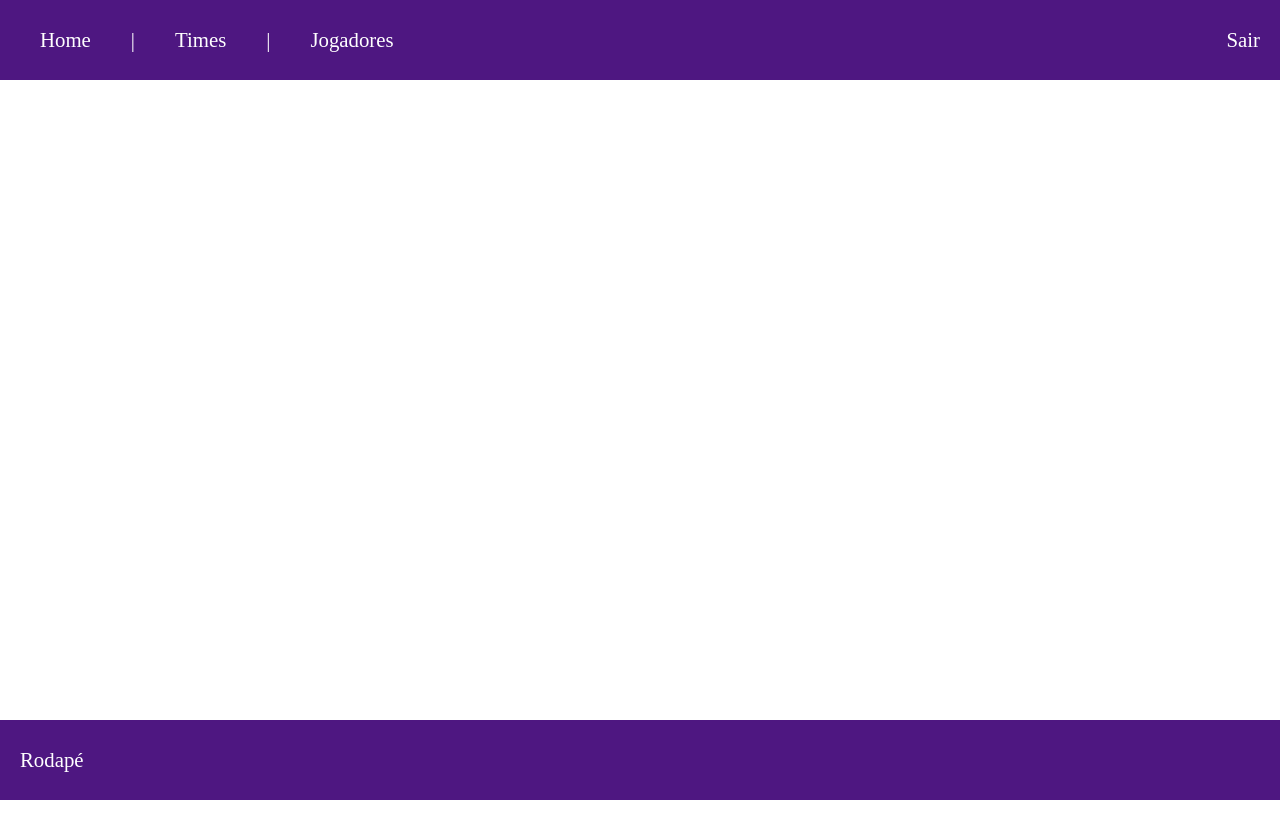
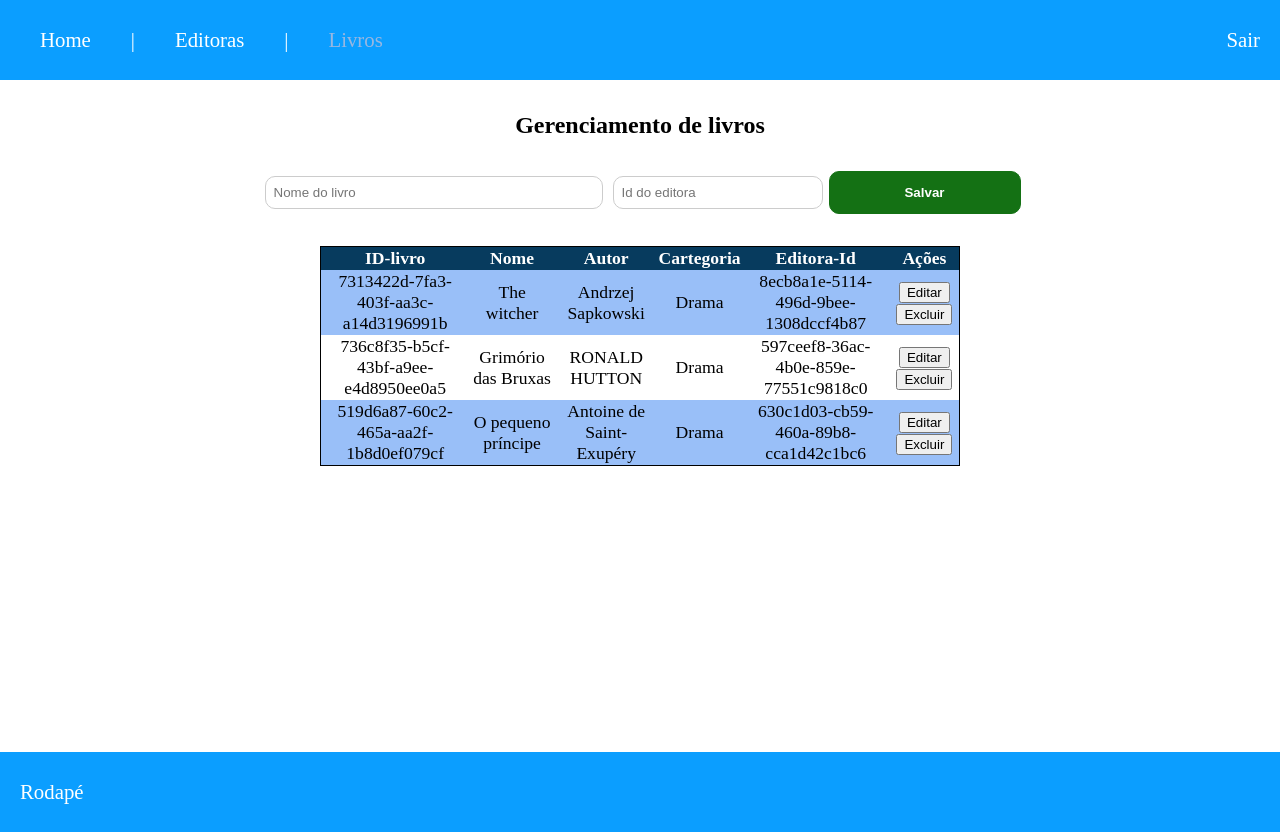
Before and after one commit to Ian-2INFO3/aula-bootcamp-teste, a Vue app: page /livros in a window 1280 px wide. Before the commit the page ends 800 px from the top, so only its background shows below. Built offline with nearby package versions, Linux system fonts and the light colour scheme.

Commit message:
livros projeto

```diff
--- a/index.html
+++ b/index.html
@@ -1,13 +1,16 @@
 <!DOCTYPE html>
 <html lang="pt-br">
+
 <head>
   <meta charset="UTF-8" />
   <link rel="icon" href="/favicon.ico" />
   <meta name="viewport" content="width=device-width, initial-scale=1.0" />
-    <title>Times Bootcamp</title>
+  <title>Gerenciamento Livraria</title>
 </head>
+
 <body>
   <div id="app"></div>
   <script type="module" src="/src/main.js"></script>
 </body>
+
 </html>
--- a/src/assets/base.css
+++ b/src/assets/base.css
@@ -35,7 +35,7 @@ header span {
 
 header {
   height: 10%;
-  background-color: rgb(78, 23, 129);
+  background-color: rgb(11, 158, 255);
   color: white;
   font-size: 1.3rem;
   display: flex;
@@ -51,7 +51,7 @@ header {
 
 footer {
   height: 10%;
-  background-color: rgba(78, 23, 129);
+  background-color: rgba(11, 158, 255);
   color: white;
   font-size: 1.3rem;
   display: flex;
@@ -85,7 +85,7 @@ footer {
   margin-left: 1px;
 }
 
-.list-times {
+.list-editoras {
   display: flex;
   justify-content: center;
 }
@@ -97,7 +97,7 @@ table {
   font-size: 1.1rem;
 }
 table thead {
-  background-color: rgb(42, 24, 98);
+  background-color: rgb(7, 59, 94);
   color: white;
   font-weight: bold;
 }
@@ -105,5 +105,5 @@ table tbody tr {
   text-align: center;
 }
 table tbody tr:nth-child(odd) {
-  background-color: rgb(213, 228, 250);
+  background-color: rgb(153, 191, 248);
 }
--- a/src/components/template/HeaderComp.vue
+++ b/src/components/template/HeaderComp.vue
@@ -3,9 +3,9 @@
     <div class="menu-esquerdo">
       <span> <RouterLink to="/">Home</RouterLink> </span>
       <span>|</span>
-      <span> <RouterLink to="/times">Times</RouterLink> </span>
+      <span> <RouterLink to="/editoras">Editoras</RouterLink> </span>
       <span>|</span>
-      <span> <RouterLink to="/jogadores">Jogadores</RouterLink> </span>
+      <span> <RouterLink to="/livros">Livros</RouterLink> </span>
     </div>
     <div class="menu-direito">
       <span>Sair</span>
--- a/src/router/index.js
+++ b/src/router/index.js
@@ -1,7 +1,4 @@
 import { createRouter, createWebHistory } from "vue-router";
-import HomeView from "../views/HomeView.vue";
-import TimesView from "../views/TimesView.vue";
-import JogadoresView from "../views/JogadoresView.vue";
 
 const router = createRouter({
   history: createWebHistory(import.meta.env.BASE_URL),
@@ -9,18 +6,18 @@ const router = createRouter({
     {
       path: "/",
       name: "home",
-      component: HomeView,
+      component: () => import("../views/HomeView.vue"),
     },
     {
-      path: "/jogadores",
-      name: "jogadores",
-      component: JogadoresView,
+      path: "/livros",
+      name: "livros",
+      component: () => import("../views/LivrosView.vue"),
     },
 
     {
-      path: "/times",
-      name: "times",
-      component: TimesView,
+      path: "/editoras",
+      name: "editoras",
+      component: () => import("../views/EditorasView.vue"),
     },
   ],
 });
--- /dev/null
+++ b/src/views/EditorasView.vue
@@ -0,0 +1,86 @@
+<script>
+import { v4 as uuidv4 } from "uuid";
+export default {
+  data() {
+    return {
+      editoras: [
+        {
+          id: "630c1d03-cb59-460a-89b8-cca1d42c1bc6",
+          nome: "Companhia das Letras",
+        },
+        { id: "597ceef8-36ac-4b0e-859e-77551c9818c0", nome: "Editora Rocco" },
+        {
+          id: "8ecb8a1e-5114-496d-9bee-1308dccf4b87",
+          nome: "Editora Arqueiro",
+        },
+      ],
+      nova_editora: "",
+    };
+  },
+  methods: {
+    salvar() {
+      if (this.nova_editora !== "") {
+        const novo_id = uuidv4();
+        this.editoras.push({
+          id: novo_id,
+          nome: this.nova_editora,
+        });
+        this.novo_editora = "";
+      }
+    },
+    excluir(editora) {
+      const indice = this.editoras.indexOf(editora);
+      this.editoras.splice(indice, 1);
+    },
+    editar(editora) {
+      const novo_nome = prompt("Editar Nome do editora");
+      if (novo_nome !== "") {
+        editora.nome = novo_nome;
+      }
+    },
+  },
+};
+</script>
+
+<template>
+  <div class="container">
+    <div class="title">
+      <h2>Gerenciamento de Editoras</h2>
+    </div>
+    <div class="form-input">
+      <input
+        @keyup.enter="salvar"
+        v-model="nova_editora"
+        type="text"
+        placeholder="Nome do editora"
+        class="input-maior"
+      />
+      <button @click="salvar">Adicionar</button>
+    </div>
+    <div class="list-editoras">
+      <table>
+        <thead>
+          <tr>
+            <th>ID-Editora</th>
+            <th>Nome</th>
+            <th>Ações</th>
+          </tr>
+        </thead>
+        <tbody>
+          <tr v-for="editora in editoras" :key="editora.id">
+            <td>
+              {{ editora.id }}
+            </td>
+            <td>
+              {{ editora.nome }}
+            </td>
+            <td>
+              <button @click="editar(editora)">Editar</button>
+              <button @click="excluir(editora)">Excluir</button>
+            </td>
+          </tr>
+        </tbody>
+      </table>
+    </div>
+  </div>
+</template>
--- a/src/views/HomeView.vue
+++ b/src/views/HomeView.vue
@@ -1 +1 @@
-<template>Página de times</template>
+<template>Livraria fulano de tal</template>
--- /dev/null
+++ b/src/views/LivrosView.vue
@@ -0,0 +1,110 @@
+<script>
+import { v4 as uuidv4 } from "uuid";
+export default {
+  data() {
+    return {
+      livros: [
+        {
+          livroid: "7313422d-7fa3-403f-aa3c-a14d3196991b",
+          nome: "The witcher",
+          editoraid: "8ecb8a1e-5114-496d-9bee-1308dccf4b87",
+          autor: "Andrzej Sapkowski",
+          cartegoria: "Drama",
+        },
+        {
+          novo_editora: "",
+          livroid: "736c8f35-b5cf-43bf-a9ee-e4d8950ee0a5",
+          nome: "Grimório das Bruxas",
+          editoraid: "597ceef8-36ac-4b0e-859e-77551c9818c0	",
+          autor: "RONALD HUTTON",
+          cartegoria: "Drama",
+        },
+        {
+          livroid: "519d6a87-60c2-465a-aa2f-1b8d0ef079cf",
+          nome: "O pequeno príncipe",
+          editoraid: "630c1d03-cb59-460a-89b8-cca1d42c1bc6",
+          autor: "Antoine de Saint-Exupéry",
+          cartegoria: "Drama",
+        },
+      ],
+      novo_livro: "",
+    };
+  },
+  methods: {
+    salvar() {
+      const novo_idlivro = uuidv4();
+      const novo_ideditora = uuidv4();
+      this.livros.push({
+        livroid: novo_idlivro,
+        editoraid: novo_ideditora,
+        nome: this.novo_livro,
+      });
+      this.novo_livro = "";
+    },
+    excluir(livro) {
+      const indice = this.livros.indexOf(livro);
+      this.livros.splice(indice, 1);
+    },
+    editar(livro) {
+      const novo_nome = prompt("Editar Nome do livro");
+      if (novo_nome !== "") {
+        livro.nome = novo_nome;
+      }
+    },
+  },
+};
+</script>
+<template>
+  <div class="container">
+    <div class="title">
+      <h2>Gerenciamento de livros</h2>
+    </div>
+    <div class="form-input">
+      <input
+        v-model="novo_livro"
+        type="text"
+        placeholder="Nome do livro"
+        class="input-maior"
+      />
+      <input type="text" placeholder="Id do editora" class="input-menor" />
+      <button @click="salvar">Salvar</button>
+    </div>
+    <div class="list-editoras">
+      <table>
+        <thead>
+          <tr>
+            <th>ID-livro</th>
+            <th>Nome</th>
+            <th>Autor</th>
+            <th>Cartegoria</th>
+            <th>Editora-Id</th>
+            <th>Ações</th>
+          </tr>
+        </thead>
+        <tbody>
+          <tr v-for="livro in livros" :key="livro.id">
+            <td>
+              {{ livro.livroid }}
+            </td>
+            <td>
+              {{ livro.nome }}
+            </td>
+            <td>
+              {{ livro.autor }}
+            </td>
+            <td>
+              {{ livro.cartegoria }}
+            </td>
+            <td>
+              {{ livro.editoraid }}
+            </td>
+            <td>
+              <button @click="editar(livro)">Editar</button>
+              <button @click="excluir(livro)">Excluir</button>
+            </td>
+          </tr>
+        </tbody>
+      </table>
+    </div>
+  </div>
+</template>
--- a/src/views/TimesView.vue
+++ /dev/null
@@ -1,80 +0,0 @@
-<script>
-import { v4 as uuidv4 } from "uuid";
-export default {
-  data() {
-    return {
-      times: [
-        { id: "630c1d03-cb59-460a-89b8-cca1d42c1bc6", nome: "Time 1" },
-        { id: "597ceef8-36ac-4b0e-859e-77551c9818c0", nome: "Time 2" },
-        { id: "8ecb8a1e-5114-496d-9bee-1308dccf4b87", nome: "Time 3" },
-      ],
-      novo_time: "",
-    };
-  },
-  methods: {
-    salvar() {
-      if (this.novo_time !== "") {
-        const novo_id = uuidv4();
-        this.times.push({
-          id: novo_id,
-          nome: this.novo_time,
-        });
-        this.novo_time = "";
-      }
-    },
-    excluir(time) {
-      const indice = this.times.indexOf(time);
-      this.times.splice(indice, 1);
-    },
-    editar(time) {
-      const novo_nome = prompt("Editar Nome do Time");
-      if (novo_nome !== "") {
-        time.nome = novo_nome;
-      }
-    },
-  },
-};
-</script>
-
-<template>
-  <div class="container">
-    <div class="title">
-      <h2>Gerenciamento de Times</h2>
-    </div>
-    <div class="form-input">
-      <input
-        @keyup.enter="salvar"
-        v-model="novo_time"
-        type="text"
-        placeholder="Nome do Time"
-        class="input-maior"
-      />
-      <button @click="salvar">Adicionar</button>
-    </div>
-    <div class="list-times">
-      <table>
-        <thead>
-          <tr>
-            <th>ID-Time</th>
-            <th>Nome</th>
-            <th>Ações</th>
-          </tr>
-        </thead>
-        <tbody>
-          <tr v-for="time in times" :key="time.id">
-            <td>
-              {{ time.id }}
-            </td>
-            <td>
-              {{ time.nome }}
-            </td>
-            <td>
-              <button @click="editar(time)">Editar</button>
-              <button @click="excluir(time)">Excluir</button>
-            </td>
-          </tr>
-        </tbody>
-      </table>
-    </div>
-  </div>
-</template>
```
Also changed, not shown: src/views/JogadoresView.vue (deleted, +0 -97 lines). Lines whose indentation alone changed are shown as unchanged.
